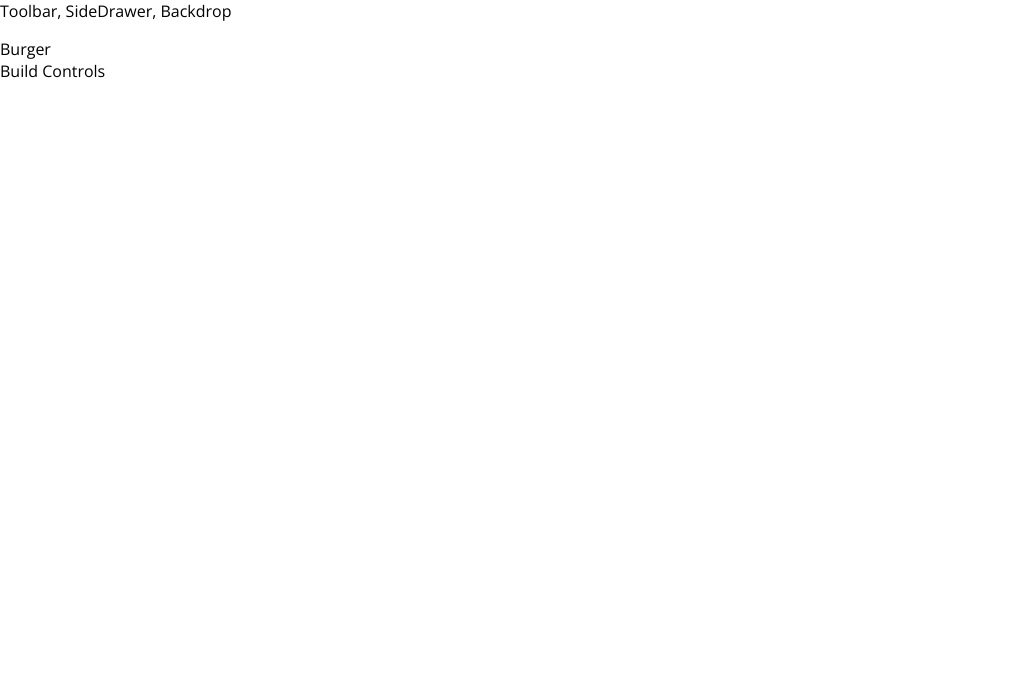
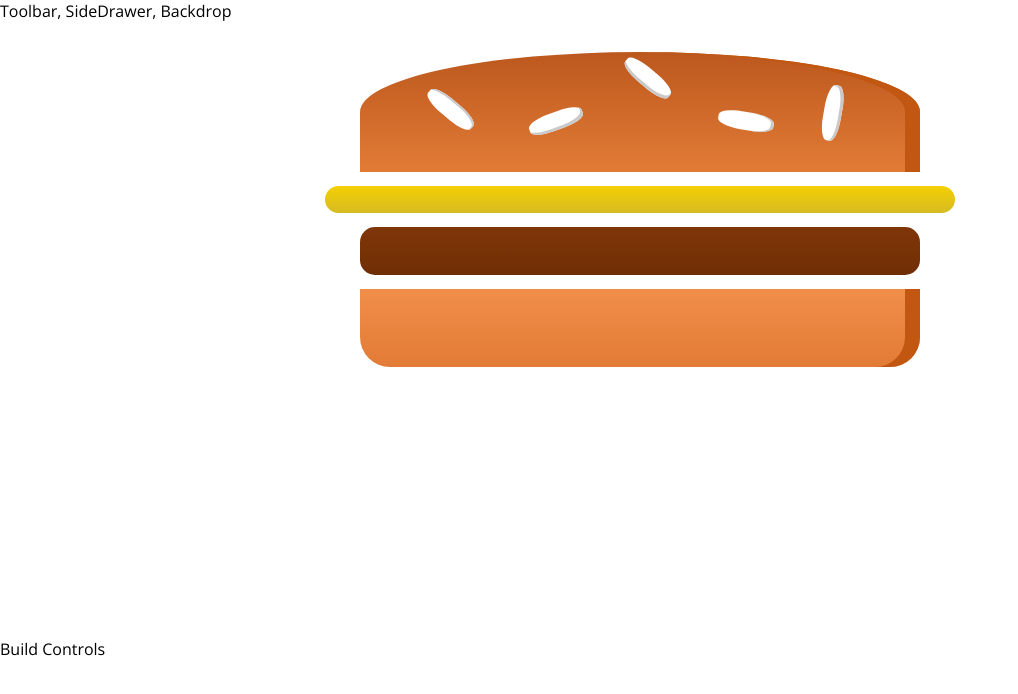
Before and after one commit to chsdwn/the-burger, a React (Create React App) app: page / in a window 1280 px wide. Shown: the top 694 px of the page, without its empty margins (0-1018 px from the left). Built offline with nearby package versions, Linux system fonts and the light colour scheme.

Commit message:
Starting the Burger Component.

```diff
--- a/src/components/Burger/Burger.js
+++ b/src/components/Burger/Burger.js
@@ -0,0 +1,17 @@
+import React from 'react';
+
+import classes from './Burger.module.css';
+import BurgerIngredient from './BurgerIngredient/BurgerIngredient';
+
+const burger = (props) => {
+  return (
+    <div className={classes.Burger}>
+      <BurgerIngredient type="bread-top" />
+      <BurgerIngredient type="cheese" />
+      <BurgerIngredient type="meat" />
+      <BurgerIngredient type="bread-bottom" />
+    </div>
+  );
+};
+
+export default burger;
--- /dev/null
+++ b/src/components/Burger/Burger.module.css
@@ -0,0 +1,30 @@
+.Burger {
+  width: 100%;
+  margin: auto;
+  height: 25rem;
+  overflow: scroll;
+  text-align: center;
+  font-weight: 700;
+  font-size: 2rem;
+}
+
+@media (min-width: 31.25em) and (min-height: 24.9em) {
+  .Burger {
+    width: 35rem;
+    height: 30rem;
+  }
+}
+
+@media (min-width: 31.25em) and (min-height: 25em) {
+  .Burger {
+    width: 45rem;
+    height: 40rem;
+  }
+}
+
+@media (min-width: 62.5em) and (min-height: 43.75em) {
+  .Burger {
+    width: 70rem;
+    height: 60rem;
+  }
+}
--- a/src/containers/BurgerBuilder/BurgerBuilder.js
+++ b/src/containers/BurgerBuilder/BurgerBuilder.js
@@ -1,12 +1,13 @@
 import React, { Component } from 'react';
 
 import Aux from '../../hoc/Auxilary';
+import Burger from '../../components/Burger/Burger';
 
 class BurgerBuilder extends Component {
   render () {
     return (
       <Aux>
-        <div>Burger</div>
+        <Burger />
         <div>Build Controls</div>
       </Aux>
     );
```
